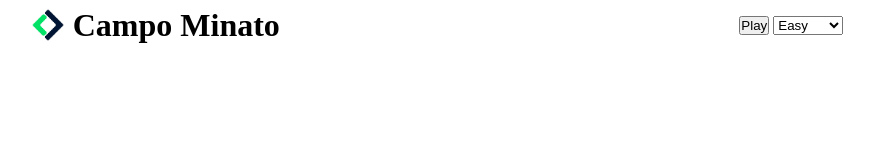
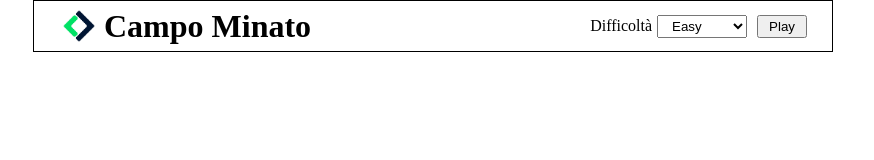
Before and after one commit to sisdream/js-campominato-grid, a plain HTML site: page index.html in a window 1280 px wide. Shown: the whole page, without its empty margins (207-1081 px from the left). Drawn offline with Linux system fonts and the light colour scheme.

Commit message:
fix : header

```diff
--- a/css/style.css
+++ b/css/style.css
@@ -3,11 +3,19 @@
     padding: 0;
     box-sizing: border-box;
 }
+body{
+    display: flex;
+    flex-direction: column;
+    align-items: center;
+}
 
 header{
+    width: 800px;
+    padding: 00 20px;
     display: flex;
     align-items: center;
-    justify-content: space-around;
+    justify-content: space-between;
+    border: 1px solid black;
 }
 
 .logo{
@@ -20,3 +28,14 @@ header{
     width: 50px;
     display: flex;
 }
+
+button,
+#difficolta{
+    padding: 2px 10px;
+    margin: 5px;
+}
+
+.livelli{
+    display: flex;
+    align-items: center;
+}
--- a/index.html
+++ b/index.html
@@ -14,12 +14,13 @@
         </div>
 
         <div class="livelli">
-            <button>Play</button>
+            <div>Difficoltà</div>
             <select name="difficolta" id="difficolta">
                 <option value="facile">Easy</option>
                 <option value="medio">Medium</option>
                 <option value="difficile">Hard</option>
-              </select>
+            </select>
+            <button>Play</button>
         </div>
     </header>
     <main>
```
